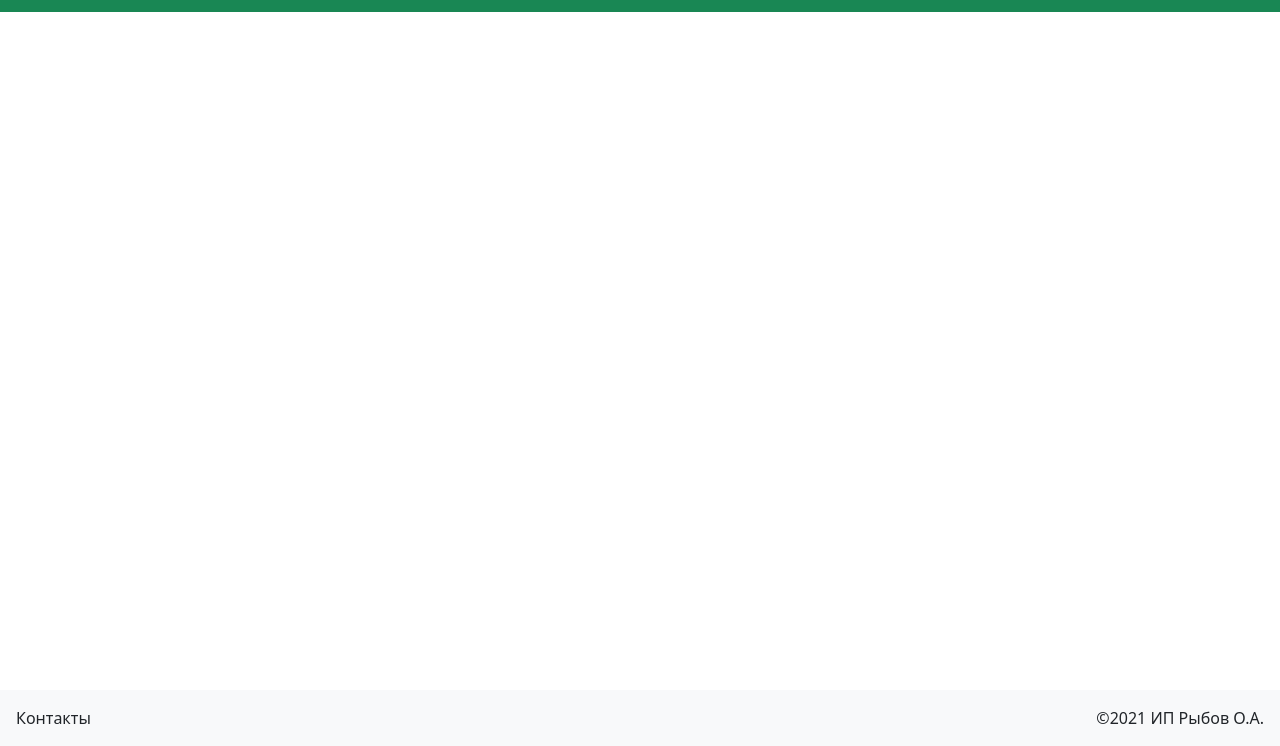
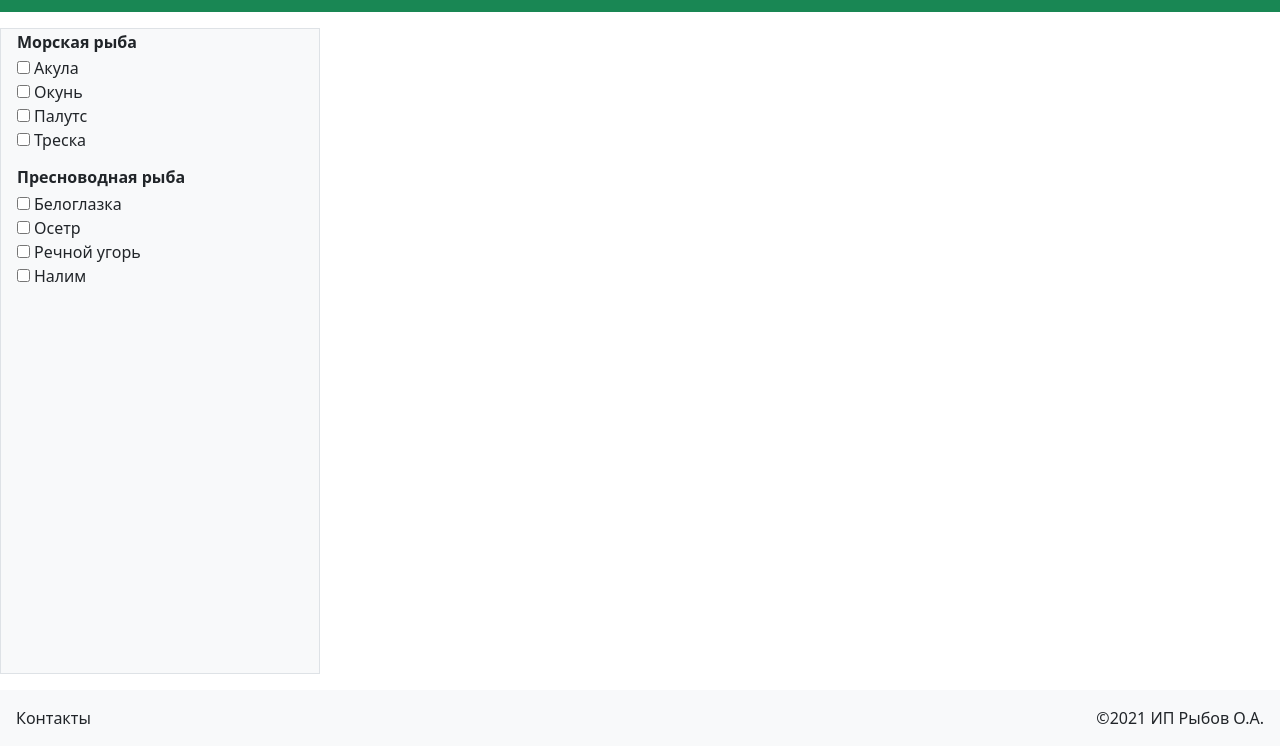
Before and after one commit to IgnatVVSU/ignatova-yuliya-sj-21-02, a plain HTML site: page homework_02_theme_black/index.html in a window 1280 px wide. Shown: the part 54-800 px from the top of the page. Drawn offline with nearby package versions, Linux system fonts and the light colour scheme.

Commit message:
добавляю aside

```diff
--- a/homework_02_theme_black/index.html
+++ b/homework_02_theme_black/index.html
@@ -28,6 +28,35 @@
     </div>
 </header>
 
+<section class="h-100 my-3">
+    <div class="container-fluid h-100">
+        <div class="row h-100">
+            <aside class="col-3 px-3 h-100 bg-light border">
+                <section>
+                    <h6 class="fw-bold my-1">Морская рыба</h6>
+                    <ul class="list-unstyled">
+                        <li><input type="checkbox" class="me-1"/>Акула</li>
+                        <li><input type="checkbox" class="me-1"/>Окунь</li>
+                        <li><input type="checkbox" class="me-1"/>Палутс</li>
+                        <li><input type="checkbox" class="me-1"/>Треска</li>
+                    </ul>
+                </section>
+                <section>
+                    <h6 class="fw-bold my-1">Пресноводная рыба</h6>
+                    <ul class="list-unstyled">
+                        <li><input type="checkbox" class="me-1"/>Белоглазка</li>
+                        <li><input type="checkbox" class="me-1"/>Осетр</li>
+                        <li><input type="checkbox" class="me-1"/>Речной угорь</li>
+                        <li><input type="checkbox" class="me-1"/>Налим</li>
+                    </ul>
+                </section>
+            </aside>
+            <main class="col-9 bg-white">
+            </main>
+        </div>
+    </div>
+</section>
+
 <footer class="footer bg-light mt-auto py-3 px-0">
     <div class="d-flex justify-content-between px-3">
         <span>Контакты</span>
```
